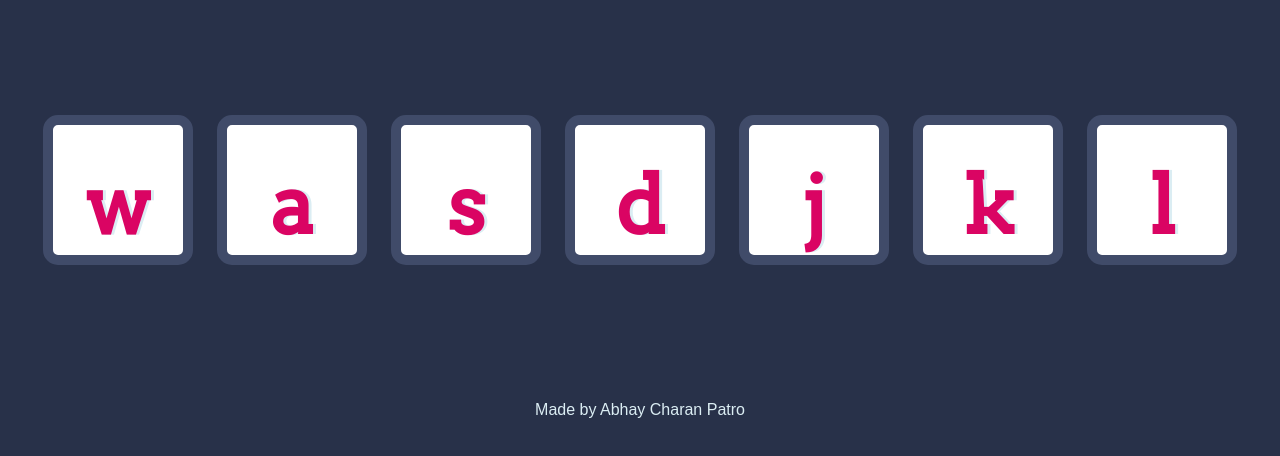
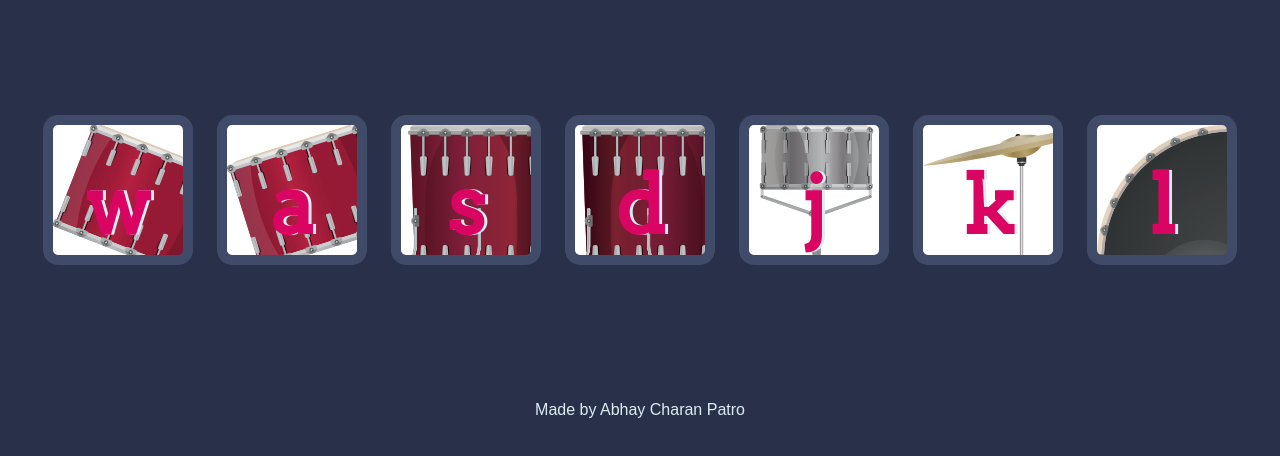
Before and after one commit to abhaypatro/drum-kit, a plain HTML site: page index.html in a window 1280 px wide. Shown: the part 174-630 px from the top of the page. Drawn offline with Linux system fonts and the light colour scheme.

Commit message:
updated styles.css

```diff
--- a/styles.css
+++ b/styles.css
@@ -8,7 +8,6 @@ h1 {
   color: #DBEDF3;
   font-family: "Arvo", cursive;
   text-shadow: 3px 0 #DA0463;
-
 }
 
 footer {
@@ -17,31 +16,32 @@ footer {
 }
 
 .w {
-
+  /* background-image:"/images/tom1.png"; */
+  background: url('images/tom1.png') no-repeat;
 }
 
 .a {
-
+  background: url('images/tom2.png') no-repeat;
 }
 
 .s {
-
+  background: url('images/tom3.png') no-repeat;
 }
 
 .d {
-
+  background: url('images/tom4.png') no-repeat;
 }
 
 .j {
-
+  background: url('images/snare.png') no-repeat;
 }
 
 .k {
-
+  background: url('images/crash.png') no-repeat;
 }
 
 .l {
-
+  background: url('images/kick.png') no-repeat;
 }
 
 .set {
```
